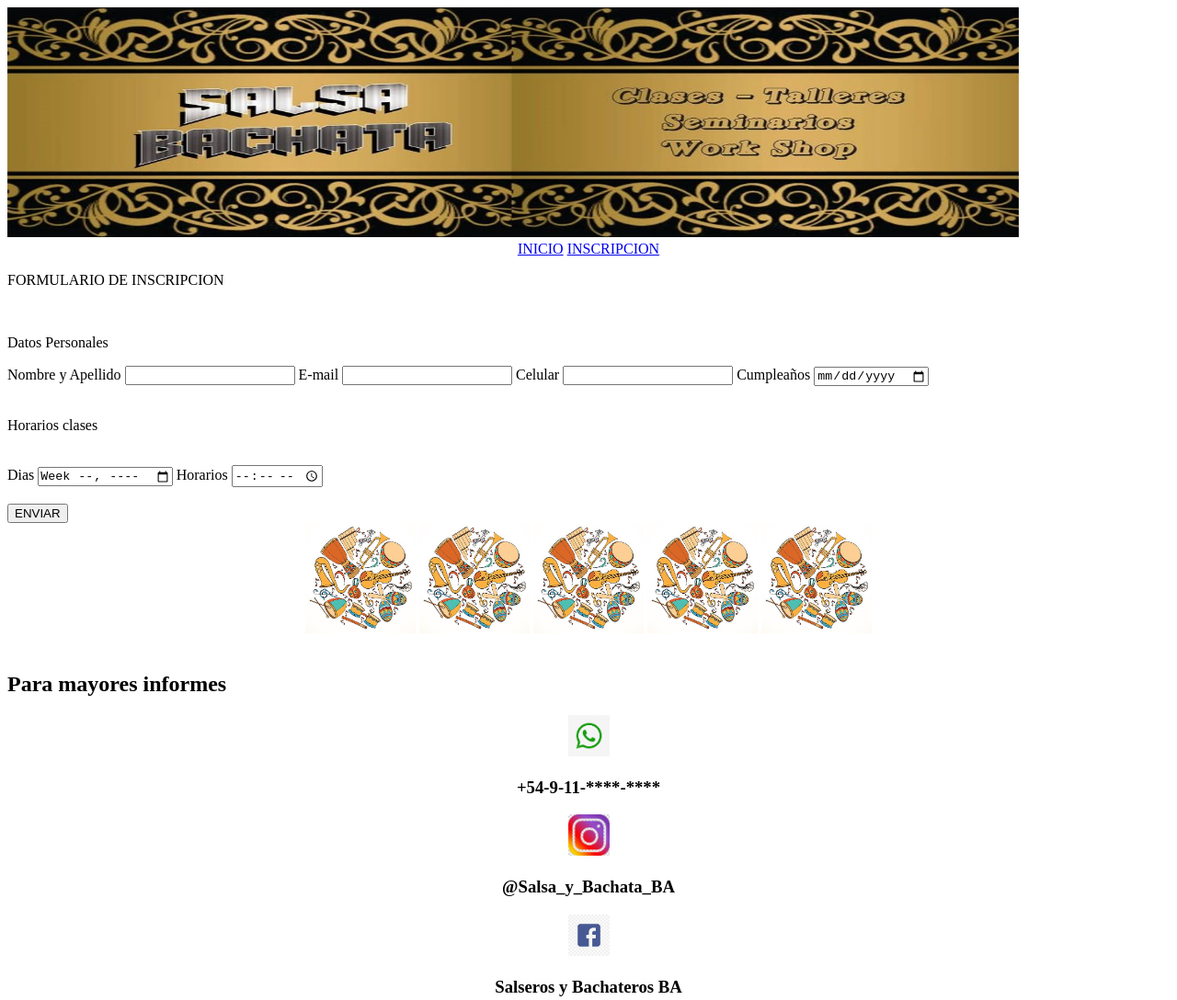
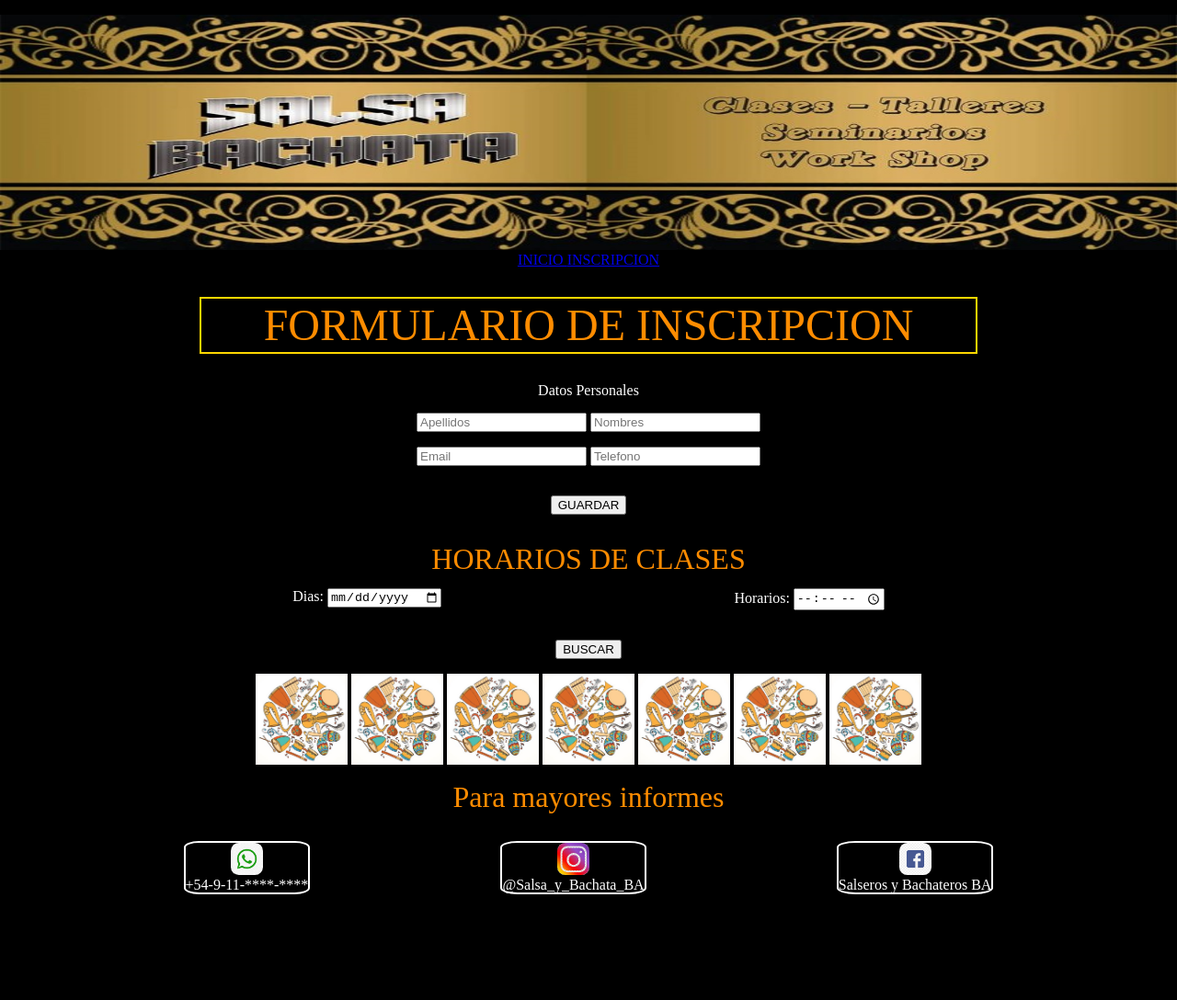
Before and after one commit to AGordilloCastro/C3-HTML, a plain HTML site: page inscripcion.html in a window 1280 px wide. Shown: the whole page at 92% size. After the commit the page ends 989 px from the top, so only its background shows below. Drawn offline with Linux system fonts and the light colour scheme.

Commit message:
4 Homeweork CSS 100%

```diff
--- /dev/null
+++ b/estilos.css
@@ -0,0 +1,73 @@
+body{
+    background-color: black;
+    text-align: center;
+    font-family: 'Arial', sans-serif;
+    margin: 20px;
+}
+article{
+    color: white;
+    font-size: 1em;
+}
+p{
+    font: 1em;
+}
+.banner{
+    width: 100vw; height: 20vw;
+    align-items: center;
+}
+.titulo{
+    color: darkorange;
+    font-size: 3em;
+    border: 2px solid gold;
+    width: 65vw;
+    margin: auto;
+    padding: 0.1em;
+}
+.titulo2{
+    color: darkorange;
+    font-size: 2em;
+}
+.titulo3{
+    color: greenyellow;
+}
+.lista{
+    color: red;
+    font-size: 1em;
+}
+.deco-inf{
+    width: 100px;
+}
+.logo{
+    height: 35px;
+    margin: auto;
+    border-radius: 25%;
+}
+#introduccion{
+    font-size: 2em;
+}
+.cards {
+    border: 2px solid white;
+    width: fit-content;
+    border-radius: 12%;
+}
+.cards:hover{
+    background-color: darkorange;
+    transition: 2s;
+}
+#cards-container{
+    width: 85vw;
+    margin: auto;
+    margin-top: 1em;
+    border-radius: 12%;
+    padding: 1em;
+    display: flex;
+    flex-direction: row;
+    justify-content: space-around;
+}
+#data-containerf{
+    justify-content: space-evenly;
+    display:flex;
+}
+#data-containern{
+    flex-direction: column;
+}
--- a/inscripcion.html
+++ b/inscripcion.html
@@ -1,74 +1,111 @@
 <!DOCTYPE html>
-<html lang="es">
+<html lang="en">
+
 <head>
+    <br>
     <meta charset="UTF-8">
     <meta name="viewport" content="width=device-width, initial-scale=1.0">
-      <title>Salsa y Bachata - inscripcion</title>
+    <link rel="stylesheet" type="text/css" href="./estilos.css">
+    <link rel="stylesheet" type="text/css" href="./reset.css">
+    <title> Inscripciones </title>
 </head>
 <body>
    <header>
+      <section>
+          <img class="banner" src="./banner central.jpg">
+          <div>
+              <span><a href="./index.html"> INICIO </a></span>
+             <span><a href="./inscripcion.html"> INSCRIPCION </a></span>
+          </div>
+      </section>
+  </header>
 
-         <img src="./banner central.jpg" width="1100px" height="250px">
+  <br>
+  <main>
+      <br>
+      <body>
+          <section>
+            <h1 class="titulo">FORMULARIO DE INSCRIPCION</h1>
+            <br>
+            <br>
+            <article>
+            <h3>Datos Personales</h3>
+            <br>
+               <form>
+                <div id="data-containern">
+                    <div>
+                        <span><input type="text" name="Apellidos" placeholder="Apellidos"></span>
+                        <span><input type="text" name="Nombres" placeholder="Nombres"></span>
+                    </div>
                     <br>
                     <div>
-            <center>
-               <span><a href="./index.html">INICIO</a></span>
-               <span><a href="./inscripcion.html">INSCRIPCION</a></span>
-            </center>
+                        <input type="email" name="Email" placeholder="Email">
+                        <input type="tel" name="Telefono" placeholder="Telefono">
                     </div>
-      </header>
-         <p>FORMULARIO DE INSCRIPCION</p>
+                </div>
                     <br>
-         <p>Datos Personales</p>
-         <form>
-            <label for="Nombre y Apellido">Nombre y Apellido</label>
-            <input type="text" name="Nombre y Apellido">
-            <label for="E-mail">E-mail</label>
-            <input type="email" name="E-mail">
-            <label for="Celular ">Celular</label>
-            <input type="tel" name="Celular">
-            <label for="Cumpleaños">Cumpleaños</label>
-            <input type="date" name="Cumpleaños">
+                    <br>
+                    <button type="button"> GUARDAR </button>
+                </div>
                </form>
+            </article>
             <br>
-         <p>Horarios clases</p>
+            <br>
+            <article>
+            <h2 class="titulo2">HORARIOS DE CLASES</h2>
             <br>
                <form>
-            <Label for="Semana" name="Semana">Dias</Label>
-            <input type="week" name="Semana">
-            <label for="Horarios" name="Horarios">Horarios</label>
+                <div id="data-containerf">
+                    <div>
+                        <Label for="Semana" name="Semana">Dias: </Label>
+                        <input type="date" name="Semana">
+                    </div>
+                    <div>
+                        <label for="Horarios" name="Horarios">Horarios: </label>
                         <input type="time" name="Horarios">
-         </form>
-         <br>
-         <button type="button"> ENVIAR </button>
-   </body>
-
-   <footer>
-         <div>
-            <center>
-               <img src="./laterales salsa.jpg" width="120px" height="120px">
-               <img src="./laterales salsa.jpg" width="120px" height="120px">
-               <img src="./laterales salsa.jpg" width="120px" height="120px">
-               <img src="./laterales salsa.jpg" width="120px" height="120px">
-               <img src="./laterales salsa.jpg" width="120px" height="120px">
-            </center>
+                    </div>
                 </div>
                     <br>
-      <h2>Para mayores informes</h2>
-         <center>
+                    <br>
+                    <button type="button"> BUSCAR </button>
+               </form>
+            </article>
+         </section>
+      </body>
+      <br>
+      <footer>
+        <section>
+            <article>
                 <div>
-               <span><img src="./Logo Wp.png" width="45px" height="45px"></span>
-               <span><h3>+54-9-11-****-****</h3></span>
+                <img class="deco-inf" src="./laterales salsa.jpg">
+                <img class="deco-inf" src="./laterales salsa.jpg">
+                <img class="deco-inf" src="./laterales salsa.jpg">
+                <img class="deco-inf" src="./laterales salsa.jpg">
+                <img class="deco-inf" src="./laterales salsa.jpg">
+                <img class="deco-inf" src="./laterales salsa.jpg">
+                <img class="deco-inf" src="./laterales salsa.jpg">
                 </div>
-            <div>
-               <img src="./Logo Ig.png" width="45px" height="45px">
-               <h3>@Salsa_y_Bachata_BA</h3>
+            </article>
+            <article>
+                <br>
+                    <h2 class="titulo2">Para mayores informes</h2>
+                <div id="cards-container">
+                    <div class="cards">
+                        <span><img class="logo" src="./Logo Wp.png">
+                        <h3> +54-9-11-****-**** </h3></span>
                     </div>
-            <div>
-               <img src="./Logo Fb.png" width="45px" height="45px">
-               <h3>Salseros y Bachateros BA</h3>
+                    <div class="cards">
+                        <img class="logo" src="./Logo Ig.png">
+                        <h3> @Salsa_y_Bachata_BA </h3>
                     </div>
-         </center>
+                    <div class="cards">
+                        <img class="logo" src="./Logo Fb.png">
+                        <h3> Salseros y Bachateros BA </h3>
+                    </div>
+                </div>
+            </article>
+        </section>
     </footer>
-
+   </main>
+</body>
 </html>
--- /dev/null
+++ b/reset.css
@@ -0,0 +1,40 @@
+/* reset.css */
+
+html, body, div, span, applet, object, iframe,
+h1, h2, h3, h4, h5, h6, p, blockquote, pre,
+a, abbr, acronym, address, big, cite, code,
+del, dfn, em, img, ins, kbd, q, s, samp,
+small, strike, strong, sub, sup, tt, var,
+b, u, i, center,
+dl, dt, dd, ol, ul, li,
+fieldset, form, label, legend,
+table, caption, tbody, tfoot, thead, tr, th, td,
+article, aside, canvas, details, embed,
+figure, figcaption, footer, header, hgroup,
+menu, nav, output, ruby, section, summary,
+time, mark, audio, video {
+    margin: 0;
+    padding: 0;
+    border: 0;
+    font-size: 100%;
+    font: inherit;
+    vertical-align: baseline;
+}
+
+/* HTML5 display-role reset for older browsers */
+article, aside, details, figcaption, figure,
+footer, header, hgroup, menu, nav, section {
+    display: block;
+}
+
+body {
+    line-height: 1;
+}
+
+ol, ul {
+    list-style: none;
+}
+
+blockquote, q {
+    quotes: none;
+}
```
Also changed, not shown: index.html (+71 -91 lines). Lines whose indentation alone changed are shown as unchanged.
